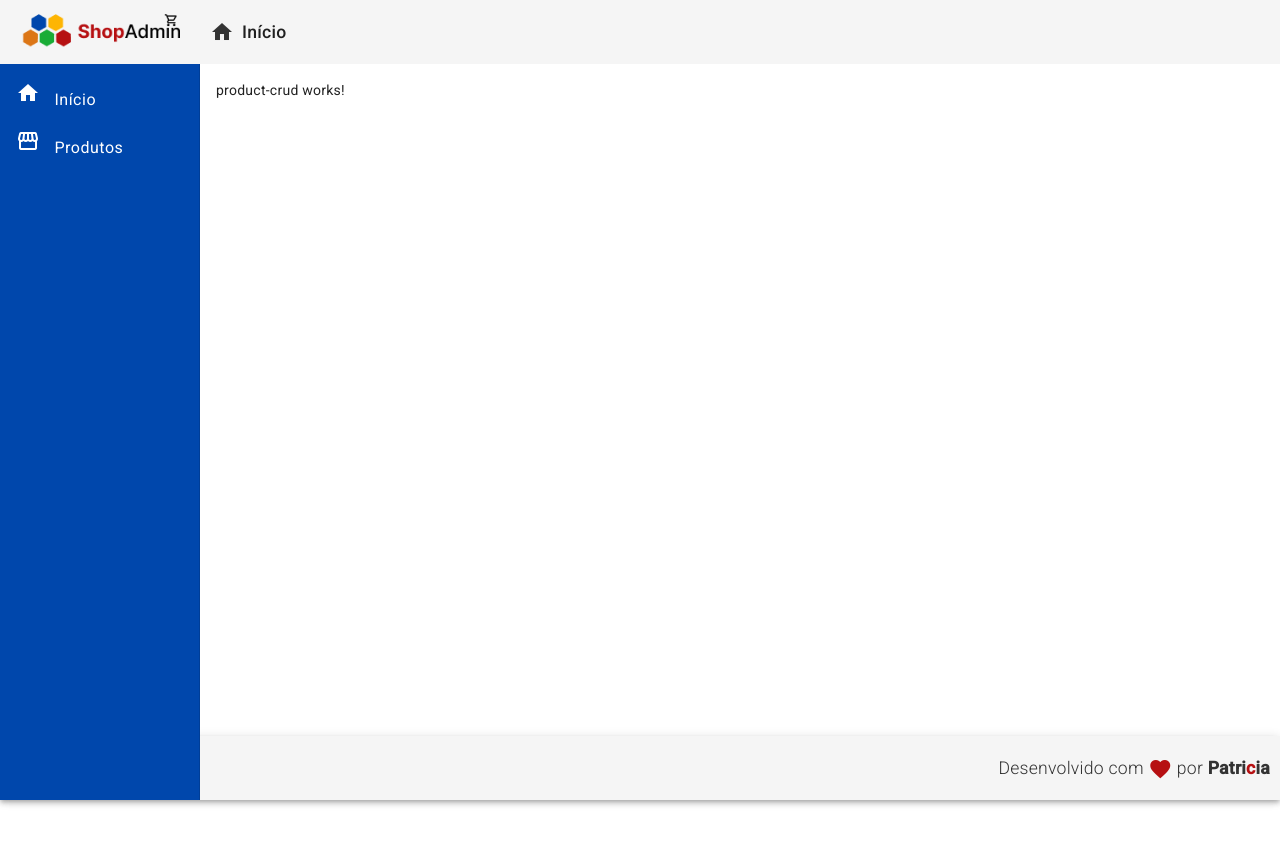
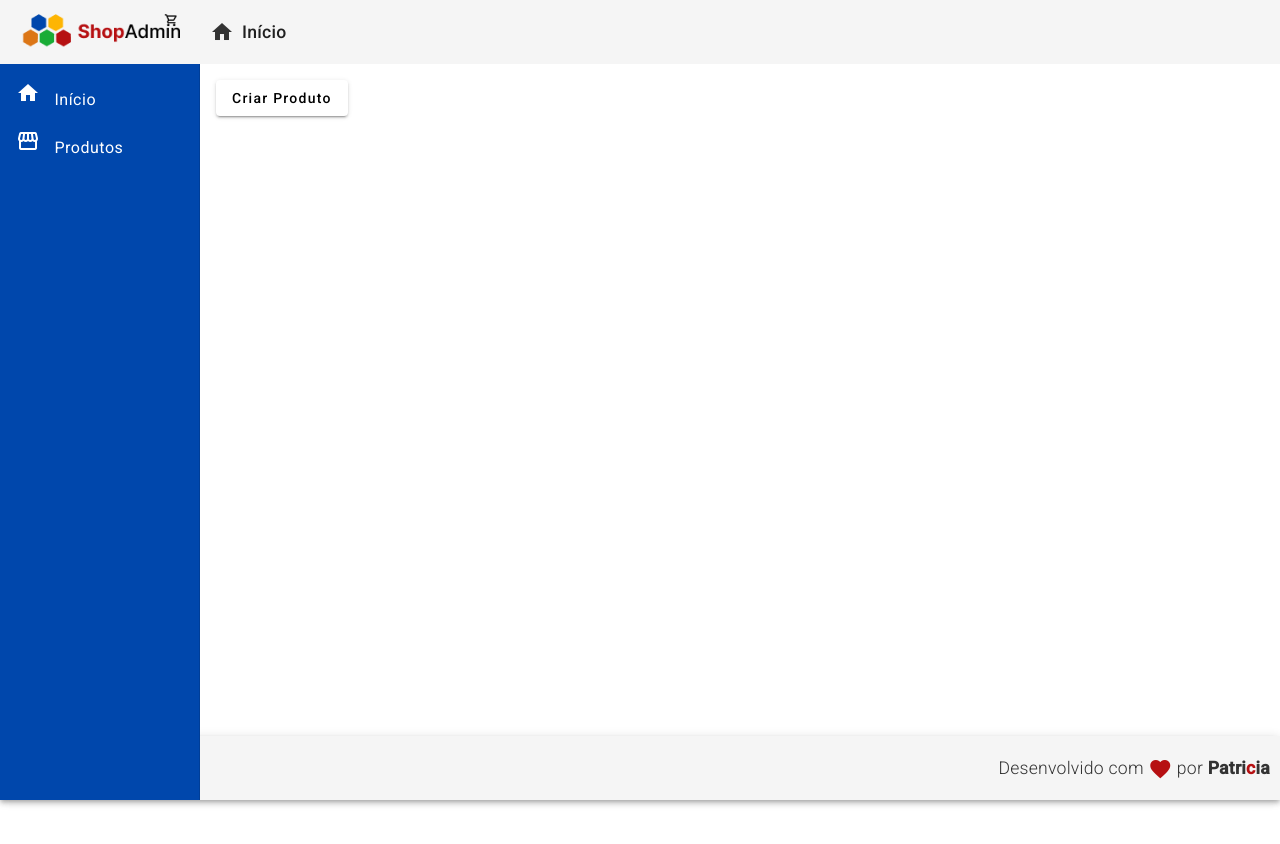
Before and after one commit to pmagalhaes2/angular-crud, an Angular app in the folder frontend/: page /products in a window 1280 px wide. Shown: the top 844 px of the page. Built offline with nearby package versions, Linux system fonts and the light colour scheme.

Commit message:
chore: create product create component and add navigation

```diff
--- /dev/null
+++ b/frontend/src/app/components/product/product-create/product-create.component.html
@@ -0,0 +1 @@
+<p>product-create works!</p>
--- a/frontend/src/app/views/product-crud/product-crud.component.css
+++ b/frontend/src/app/views/product-crud/product-crud.component.css
@@ -0,0 +1,4 @@
+.button a {
+  color: #333;
+  text-decoration: none;
+}
--- a/frontend/src/app/views/product-crud/product-crud.component.html
+++ b/frontend/src/app/views/product-crud/product-crud.component.html
@@ -1 +1,3 @@
-<p>product-crud works!</p>
+<button mat-raised-button class="button" (click)="navigateToProductCreate()">
+ Criar Produto
+</button>
--- a/frontend/src/app/views/product-crud/product-crud.component.ts
+++ b/frontend/src/app/views/product-crud/product-crud.component.ts
@@ -1,11 +1,16 @@
-import { Component } from '@angular/core';
+import { Component } from "@angular/core";
+import { MatButtonModule } from "@angular/material/button";
+import { Router } from "@angular/router";
 
 @Component({
-  selector: 'app-product-crud',
-  imports: [],
-  templateUrl: './product-crud.component.html',
-  styleUrl: './product-crud.component.css'
+  selector: "app-product-crud",
+  imports: [MatButtonModule],
+  templateUrl: "./product-crud.component.html",
+  styleUrl: "./product-crud.component.css",
 })
 export class ProductCrudComponent {
-
+  constructor(private readonly router: Router) {}
+  navigateToProductCreate(): void {
+    this.router.navigate(["/products/create"]);
+  }
 }
--- a/frontend/src/styles.css
+++ b/frontend/src/styles.css
@@ -1,6 +1,5 @@
 /* You can add global styles to this file, and also import other style files */
 
-/* Importar estilos de elevação do Material */
 @import "@angular/material/prebuilt-themes/indigo-pink.css";
 
 html,
@@ -10,10 +9,9 @@ body {
 body {
   margin: 0;
   font-family: Roboto, "Helvetica Neue", sans-serif;
-  padding-bottom: 60px; /* Espaço para o footer fixo */
+  padding-bottom: 60px;
 }
 
-/* Garantir que as elevações do Material funcionem */
 .mat-elevation-z4 {
   box-shadow: 0 2px 4px -1px rgba(0, 0, 0, 0.2), 0 4px 5px 0 rgba(0, 0, 0, 0.14),
     0 1px 10px 0 rgba(0, 0, 0, 0.12) !important;
```
Also changed, not shown: frontend/src/app/app.routes.ts (+6 -4 lines), frontend/src/app/components/product/product-create/product-create.component.ts (added, +11 -0 lines), frontend/src/app/components/product/product-create/product-create.component.css (added).
